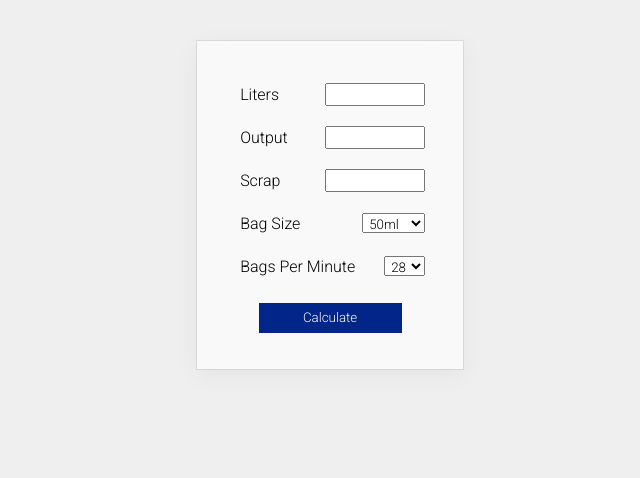
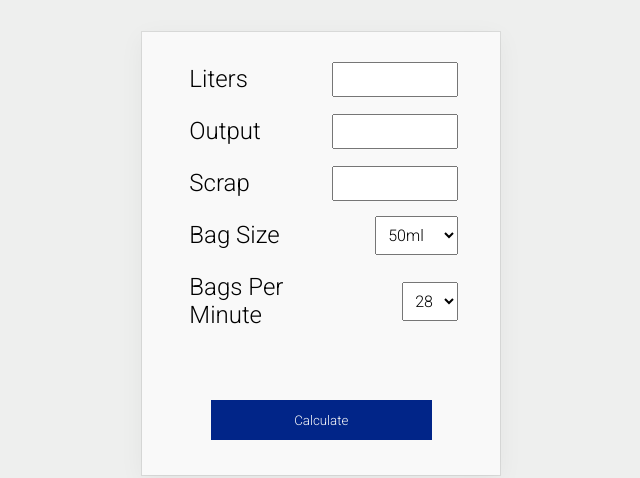
Before and after one commit to kevinjxsun/baxappv2, a React (Vite) app: page / in a window 1280 px wide. Shown: the top 478 px of the page, without its empty margins (161-801 px from the left). Built offline with nearby package versions, Linux system fonts and the light colour scheme.

Commit message:
More UI changes/resize

```diff
--- a/src/styles/Calculator.css
+++ b/src/styles/Calculator.css
@@ -1,5 +1,5 @@
 .frame {
-    width: 70%;
+    width: 80%;
     margin: 0 auto;
     display: flex;
 }
@@ -14,16 +14,20 @@ input::-webkit-inner-spin-button {
 
 
 form {
- margin: 5%;
- padding: 5%;
- width: fit-content;
+ margin: 3%;
+ padding: 3%;
+ height: 400px;
+ width: 400px;
+ min-width: 400px;
  min-width: fit-content;
  background-color: #f9f9f9;
  box-shadow: rgba(0, 0, 0, 0.05) 0px 6px 24px 0px, rgba(0, 0, 0, 0.08) 0px 0px 0px 1px;
 }
 
 .inputs {
-    width: 200px;
+    font-size: 1.5rem;
+    width: 90%;
+    margin: 0 auto;
     padding: 2px;
     display: flex;
     justify-content: space-between;
@@ -36,16 +40,17 @@ label {
 }
 
 input {
-    width: 80%;
-    height: 50%;
+    width: 50%;
+    height: 70%;
     margin: auto 5px;
-    padding: 2px;
+    padding: 8px;
 }
 
 select {
-    height: 20px;
+    font-size: 1rem;
+    height: 70%;
     margin: auto 5px;
-    padding: 2px;
+    padding: 8px;
 }
 
 .button {
@@ -55,8 +60,9 @@ select {
 }
 
 button {
+    margin-top: 20%;
     width: 100%;
-    height: 30px;
+    height: 40px;
     background-color: #012588;
     color: #f9f9f9;
     border-style: none;
@@ -73,13 +79,13 @@ button:hover {
     width: 400px;
     min-width: 200px;
     height: 300px;
-    /* background-color: #f9f9f9;
-    box-shadow: rgba(0, 0, 0, 0.05) 0px 6px 24px 0px, rgba(0, 0, 0, 0.08) 0px 0px 0px 1px; */
 }
 
 .info {
-    margin: 10% auto;
+    margin: 1.2% 10%;
     width: 90%;
+    padding: 5%;
+    scale: 1.2;
 }
 
 h3 {
@@ -94,7 +100,8 @@ h3 {
 
 @media screen and (max-width: 600px) {
     .frame {
-     margin: 0;
+     margin: 0 auto;
+     width: 100%;
      display: flex;
      align-items: center;
      flex-direction: column;
@@ -102,10 +109,11 @@ h3 {
 
     form {
         margin: 0;
+        width: 90%;
     }
 
     .results {
-     margin-left: 40%;
+     margin: 0 auto;
     }
 
     .error {
```
